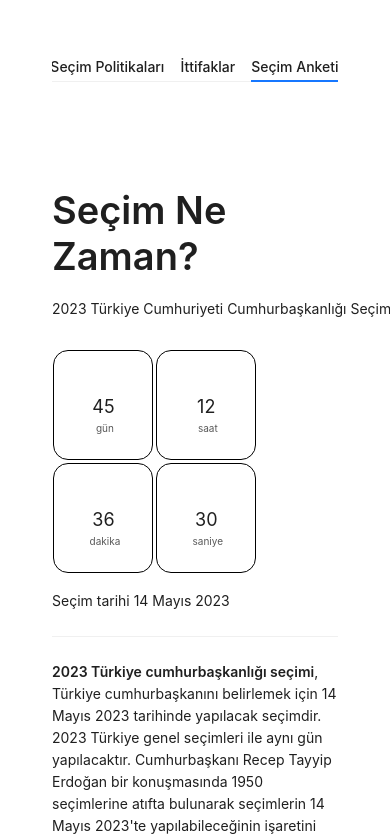
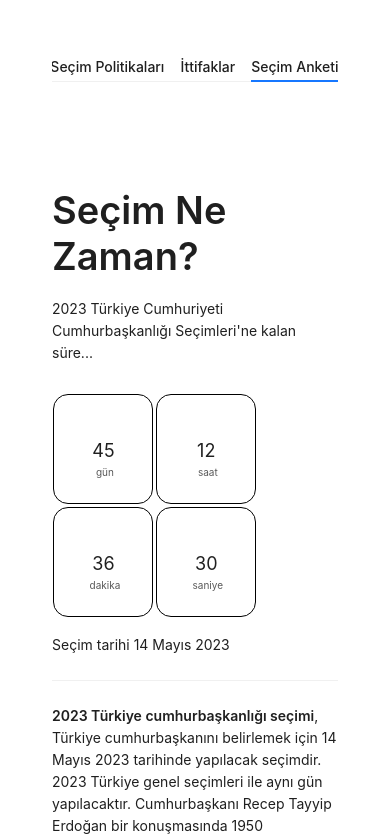
Before and after one commit to ardaorkin/secimenekadarkaldi, a React (Vite) app: page / in a window 390 px wide. Shown: the top 840 px of the page. Built offline with nearby package versions, Linux system fonts and the light colour scheme.

Commit message:
responsive subhead

```diff
--- a/src/containers/Counter.tsx
+++ b/src/containers/Counter.tsx
@@ -27,7 +27,7 @@
   return (
     <div id="counter" className="page">
       <Typography.Title style={{ textAlign: "start" }}>Seçim Ne Zaman?</Typography.Title>
-      <Typography.Text style={{ textAlign: "start", display: "inline-block", marginBottom: "2em", minWidth: "100vh" }}>
+      <Typography.Text style={{ textAlign: "start", marginBottom: "2em" }}>
         2023 Türkiye Cumhuriyeti Cumhurbaşkanlığı Seçimleri'ne kalan süre...
       </Typography.Text>
       <div style={{ display: "flex", flexDirection: "row", marginBottom: "1em", flexWrap: "wrap", width: "100%" }}>
```
